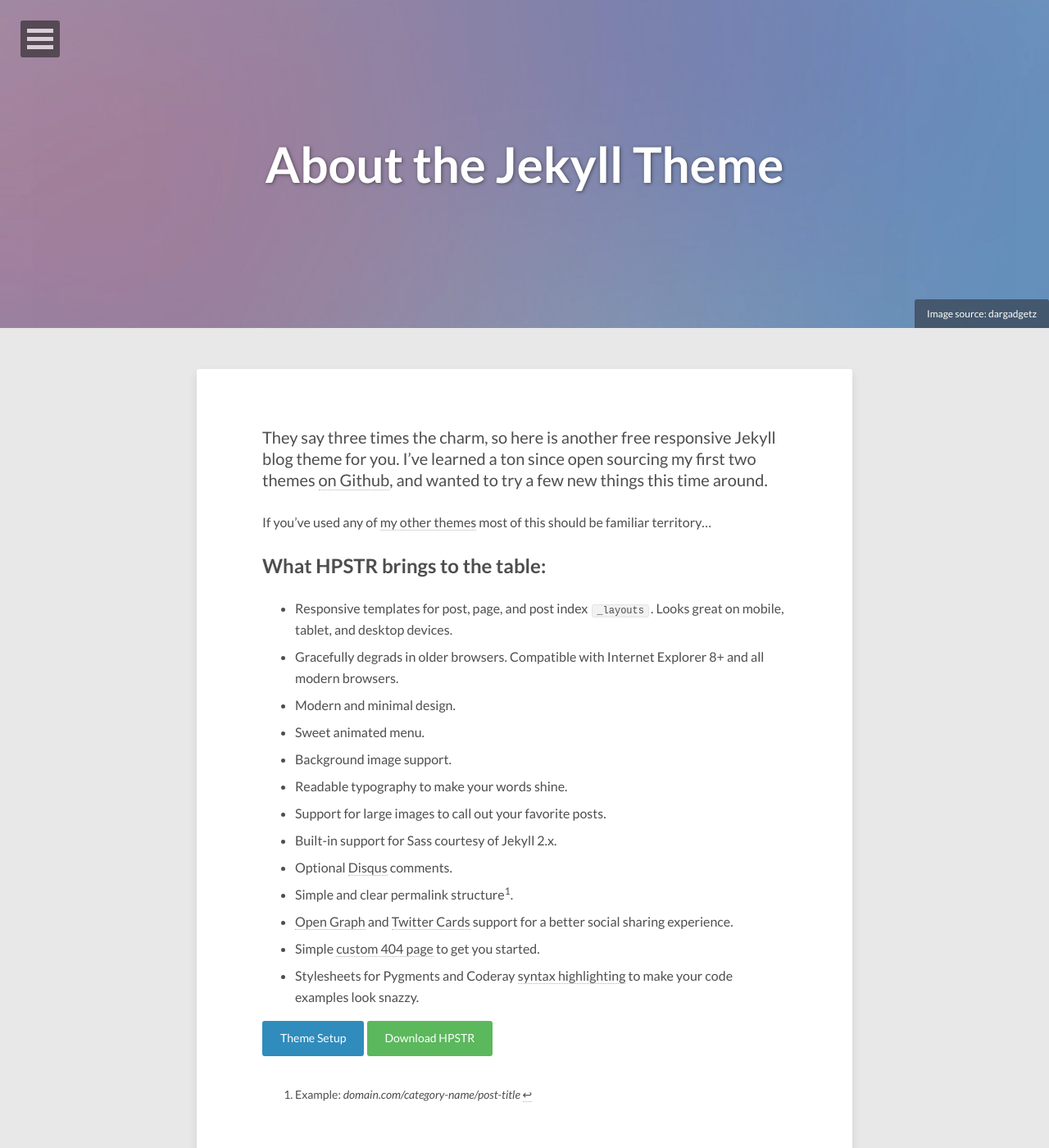
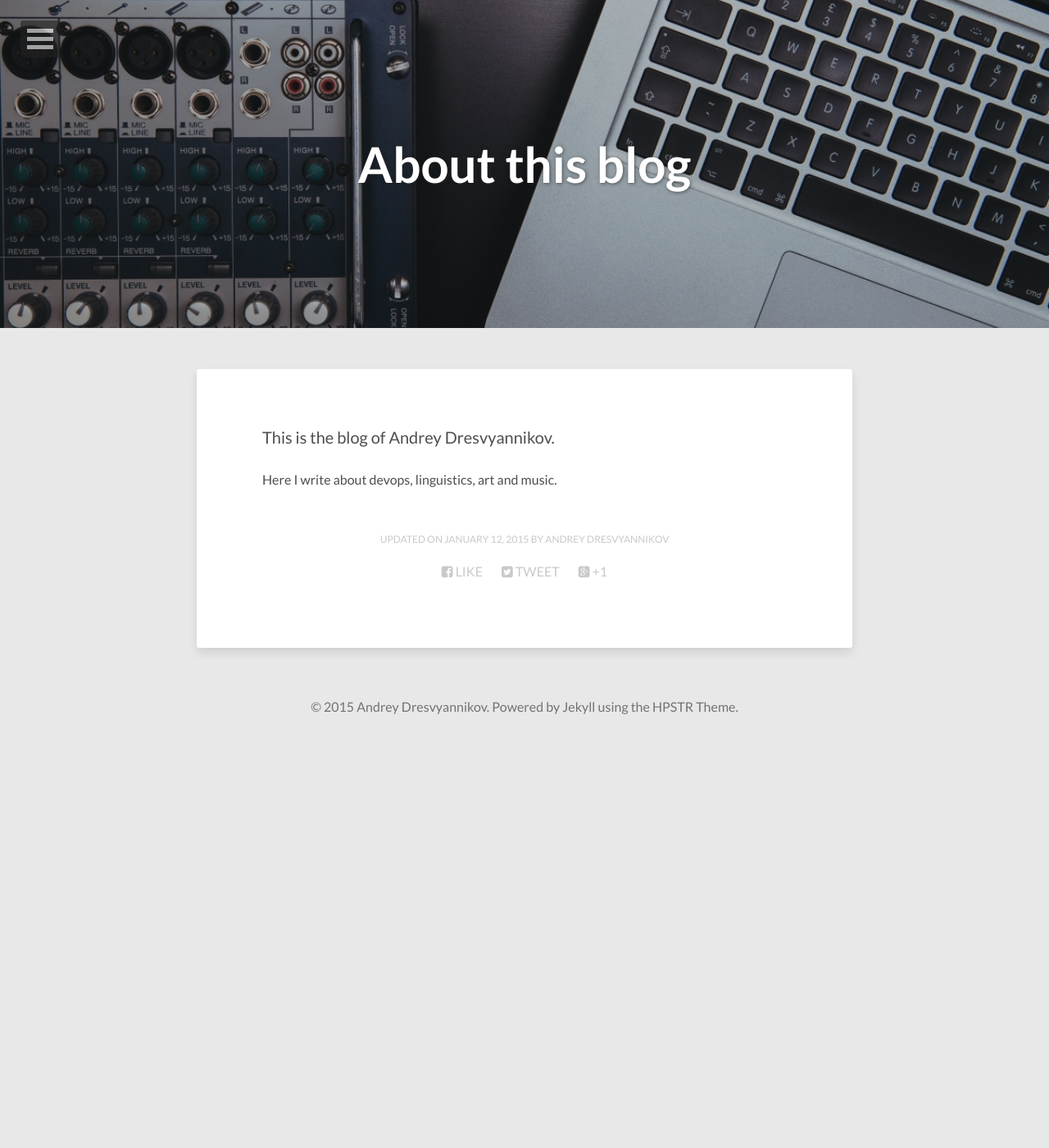
Before and after one commit to sepulchered/sepulchered.github.io, a Jekyll site: the page built from about/index.md, in a window 1280 px wide and 1400 px high. Shown: the whole window at 82% size. Built offline with Jekyll 4.4.1, drawn with Linux system fonts in a browser that asks for light colours; nearby versions of some CDN libraries.

Commit message:
updated proper about page

```diff
--- a/about/index.md
+++ b/about/index.md
@@ -1,34 +1,12 @@
 ---
 layout: page
-title: About the Jekyll Theme
+title: About this blog
 image:
-  feature: abstract-5.jpg
-  credit: dargadgetz
-  creditlink: http://www.dargadgetz.com/ios-7-abstract-wallpaper-pack-for-iphone-5-and-ipod-touch-retina/
+  feature: optimized-i-o.jpg
 comments: false
-modified: 2014-12-24
+modified: 2015-01-12
 ---
 
-They say three times the charm, so here is another free responsive Jekyll blog theme for you. I've learned a ton since open sourcing my first two themes [on Github](http://github.com/mmistakes), and wanted to try a few new things this time around.
+This is the blog of Andrey Dresvyannikov.
 
-If you've used any of [my other themes](http://mademistakes.com/work/jekyll-themes/) most of this should be familiar territory...
-
-## What HPSTR brings to the table:
-
-* Responsive templates for post, page, and post index `_layouts`. Looks great on mobile, tablet, and desktop devices.
-* Gracefully degrads in older browsers. Compatible with Internet Explorer 8+ and all modern browsers.
-* Modern and minimal design.
-* Sweet animated menu.
-* Background image support.
-* Readable typography to make your words shine.
-* Support for large images to call out your favorite posts.
-* Built-in support for Sass courtesy of Jekyll 2.x.
-* Optional [Disqus](http://disqus.com) comments.
-* Simple and clear permalink structure[^1].
-* [Open Graph](https://developers.facebook.com/docs/opengraph/) and [Twitter Cards](https://dev.twitter.com/docs/cards) support for a better social sharing experience.
-* Simple [custom 404 page]({{ site.url }}/404.html) to get you started.
-* Stylesheets for Pygments and Coderay [syntax highlighting]({{ site.url }}/code-highlighting-post/) to make your code examples look snazzy.
-
-<div markdown="0"><a href="{{ site.url }}/theme-setup/" class="btn btn-info">Theme Setup</a> <a href="https://github.com/mmistakes/hpstr-jekyll-theme" class="btn btn-success">Download HPSTR</a></div>
-
-[^1]: Example: *domain.com/category-name/post-title*
+Here I write about devops, linguistics, art and music.
```
